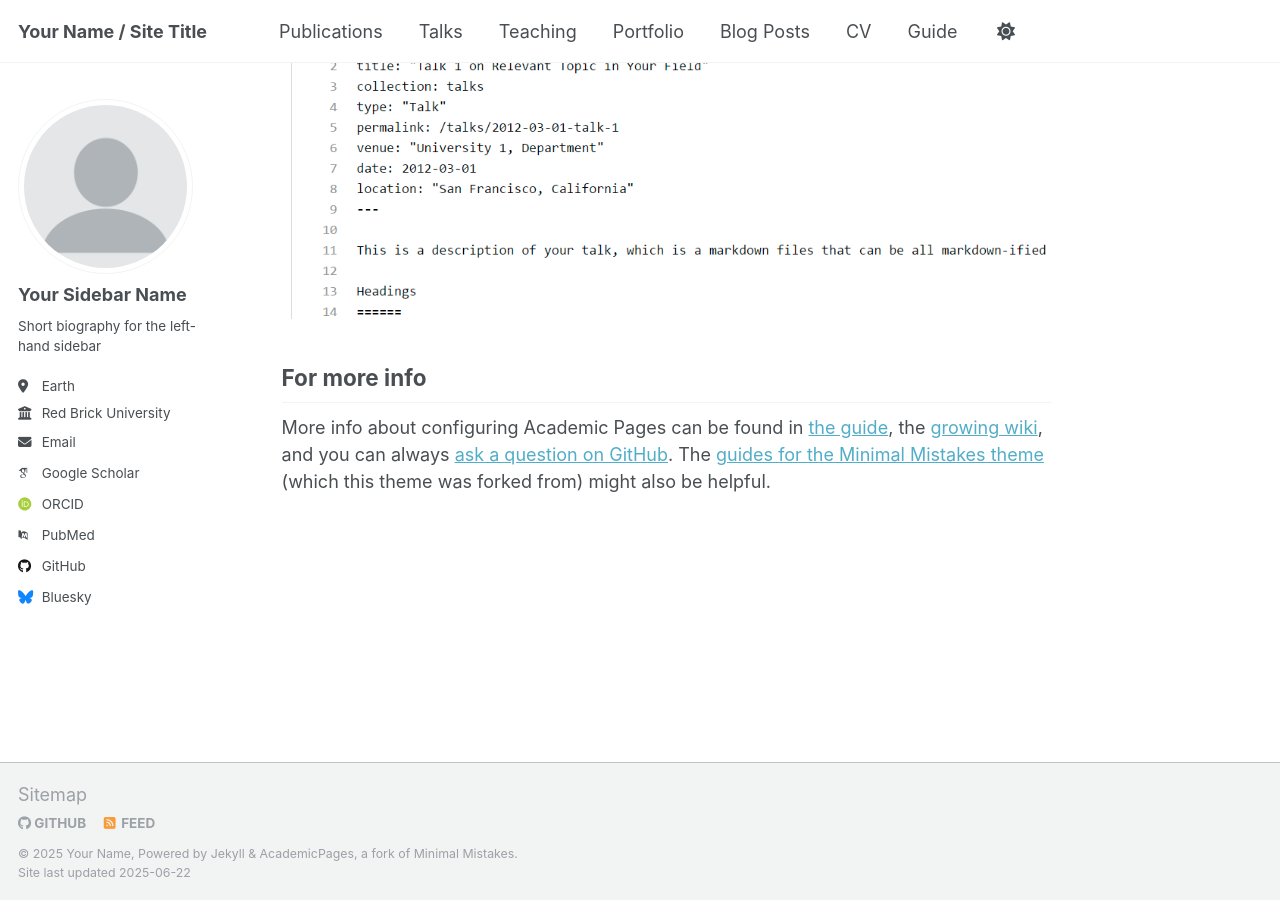
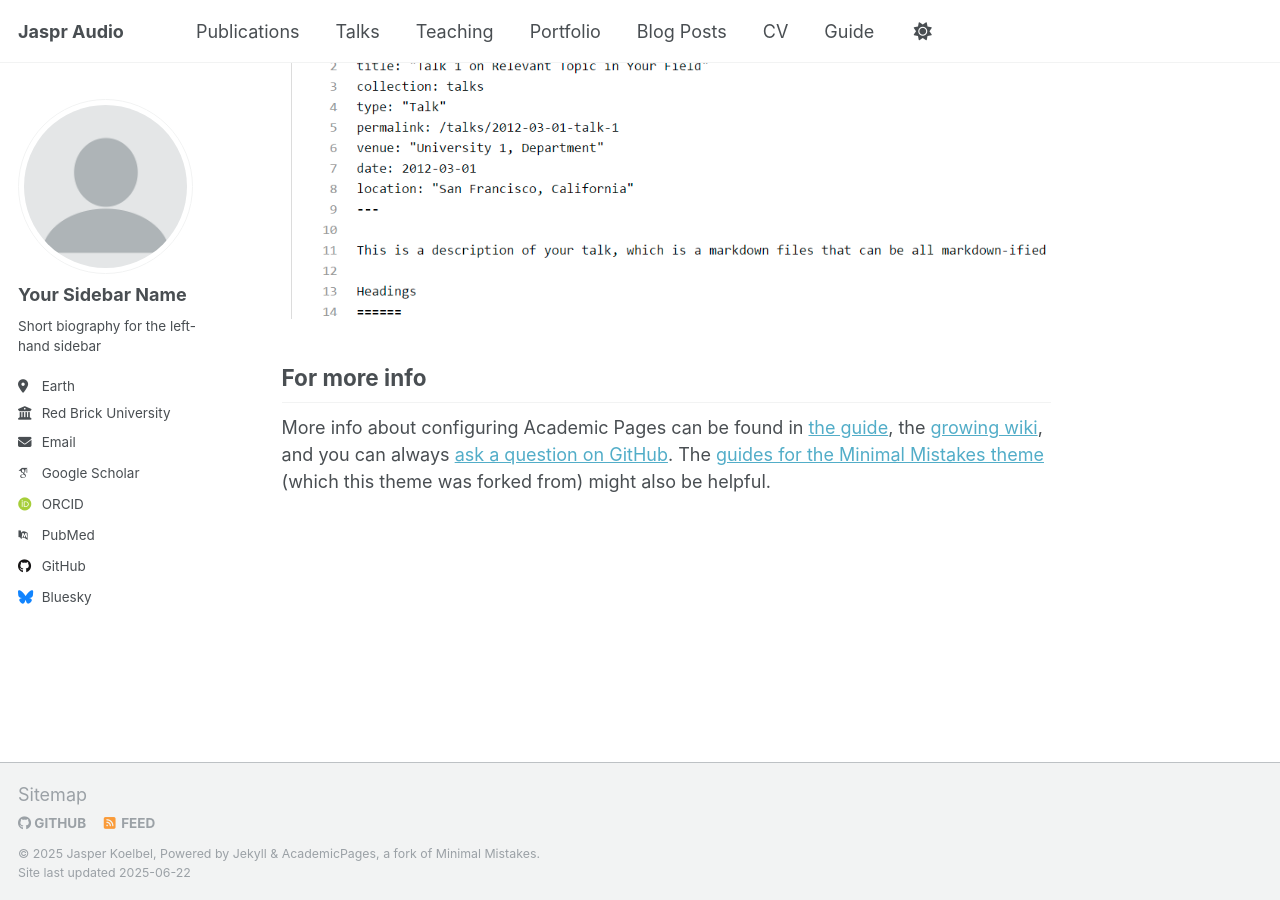
Before and after one commit to jasperkoelbel/jasperkoelbel.github.io, a Jekyll site: the page built from _pages/about.md, in a window 1280 px wide and 900 px high, scrolled down 2636 px. Built offline with Jekyll 4.4.1, drawn with Linux system fonts in a browser that asks for light colours; some web fonts are replaced.

Commit message:
Update _config.yml

```diff
--- a/_config.yml
+++ b/_config.yml
@@ -8,10 +8,10 @@
 
 # Basic Site Settings
 locale                   : "Hamburg, DE"
-site_theme               : "default"
-title                    : "Your Name / Site Title"
+site_theme               : "Modernist"
+title                    : "Jaspr Audio"
 title_separator          : "-"
-name                     : &name "Your Name"
+name                     : &name "Jasper Koelbel"
 description              : &description "personal description"
 url                      : https://academicpages.github.io # the base hostname & protocol for your site e.g. "https://[your GitHub username].github.io" or if you already have some other page hosted on Github then use "https://[your GitHub username].github.io/[Your Repo Name]"
 baseurl                  : "" # the subpath of your site, e.g. "/blog"
```
